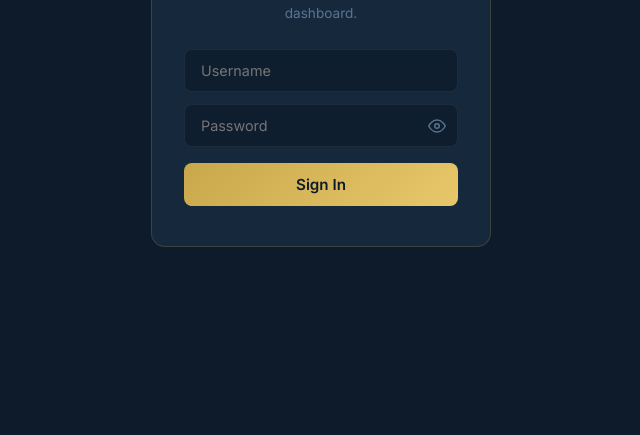
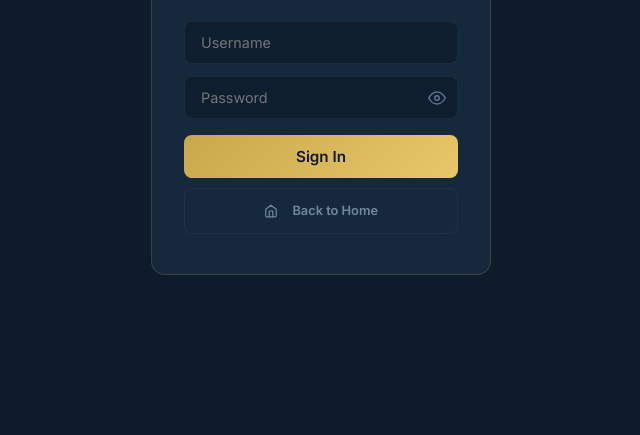
Before and after one commit to ponzek/DebateCoach, a website: page public/admin.html in a window 1280 px wide. Shown: the part 365-800 px from the top of the page, without its empty margins (319-959 px from the left). Drawn offline with nearby package versions, Linux system fonts and the light colour scheme; a web font is replaced by a local one.

Commit message:
Minor Changes

```diff
--- a/public/admin.html
+++ b/public/admin.html
@@ -449,6 +449,10 @@
       </div>
       <div class="login-error" id="loginError">Invalid username or password.</div>
       <button class="btn btn-primary" style="width:100%;justify-content:center;margin-top:0.25rem;" onclick="attemptLogin()">Sign In</button>
+      <a href="/" class="btn btn-ghost" style="width:100%;justify-content:center;margin-top:0.6rem;font-size:0.8rem;opacity:0.7;">
+        <svg width="14" height="14" viewBox="0 0 24 24" fill="none" stroke="currentColor" stroke-width="2" stroke-linecap="round" stroke-linejoin="round" style="margin-right:0.4rem;"><path d="M3 9l9-7 9 7v11a2 2 0 0 1-2 2H5a2 2 0 0 1-2-2z"/><polyline points="9 22 9 12 15 12 15 22"/></svg>
+        Back to Home
+      </a>
     </div>
   </div>
 
```
Also changed, not shown: public/debate.html (+0 -4 lines), public/index.html (+0 -1 lines).
